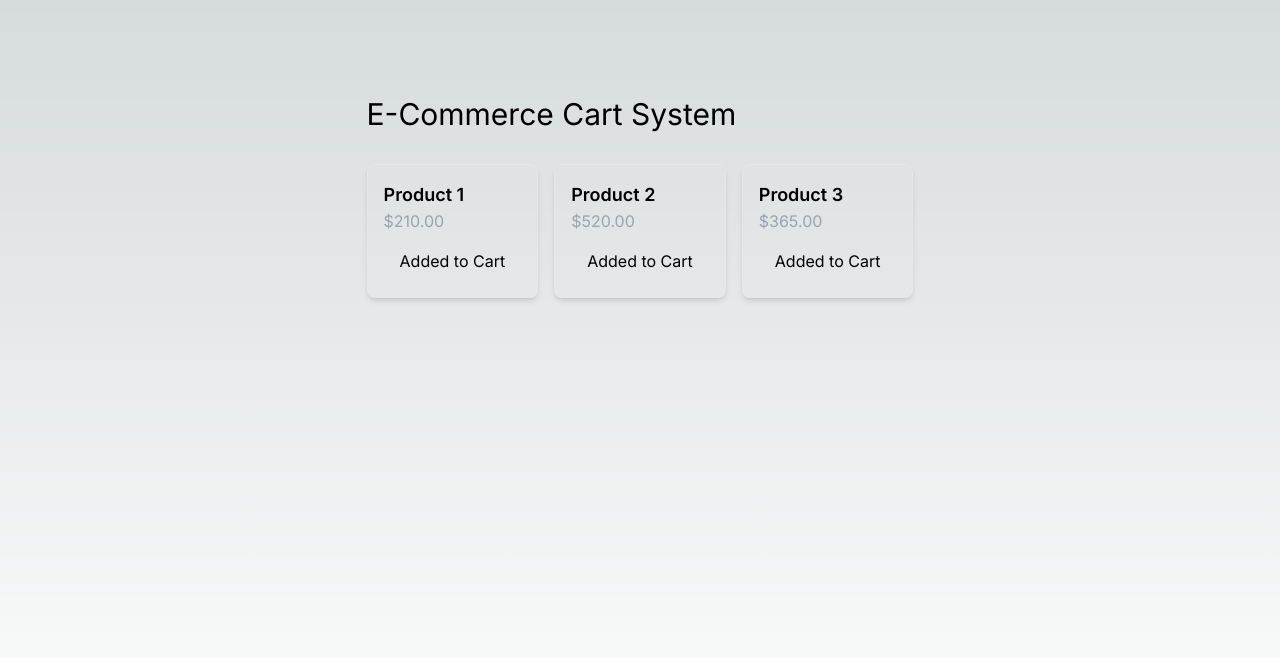
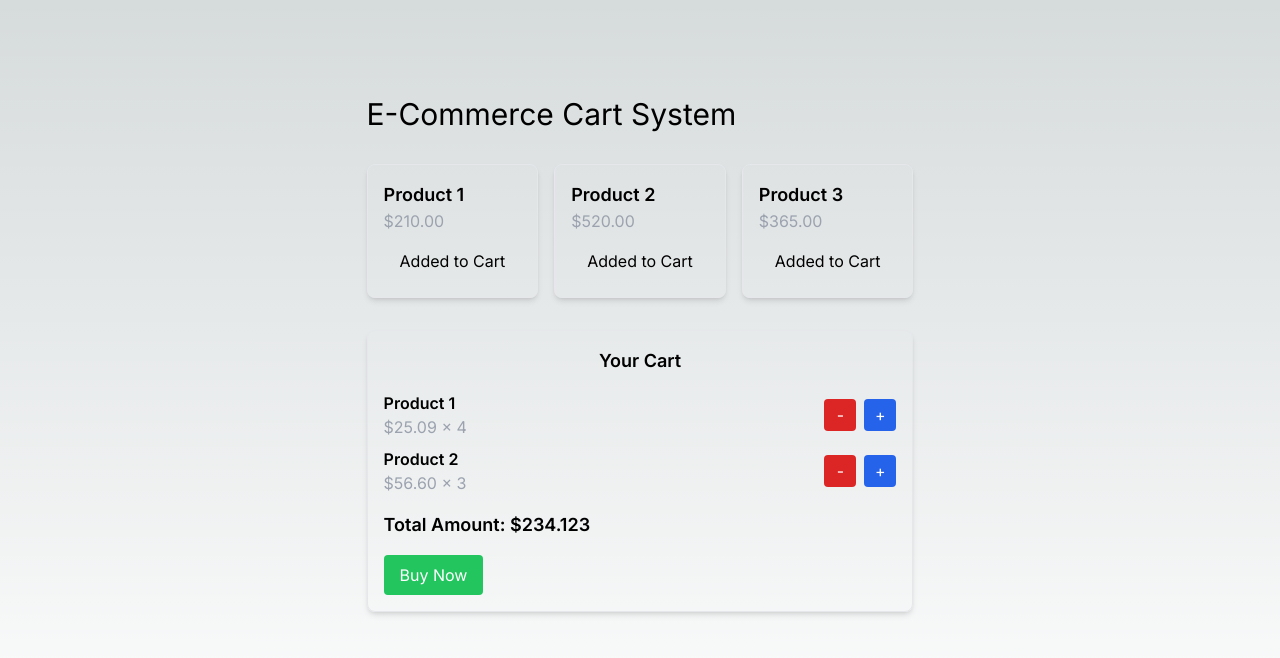
Before and after one commit to Saboor-Hussain/cart-with-strip, a Next.js app: page / in a window 1280 px wide. Shown: the top 658 px of the page. Built offline with nearby package versions, Linux system fonts and the light colour scheme.

Commit message:
added product and cart section

```diff
--- a/src/app/page.tsx
+++ b/src/app/page.tsx
@@ -1,3 +1,4 @@
+import Cart from '@/components/Cart'
 import { Product } from '@/components/Product'
 import { products_data } from '@/utils/mocks'
 import Image from 'next/image'
@@ -16,6 +17,8 @@ export default function Home() {
             })
           }
         </div>
+
+        <Cart/>
       </div>
     </main>
   )
```
